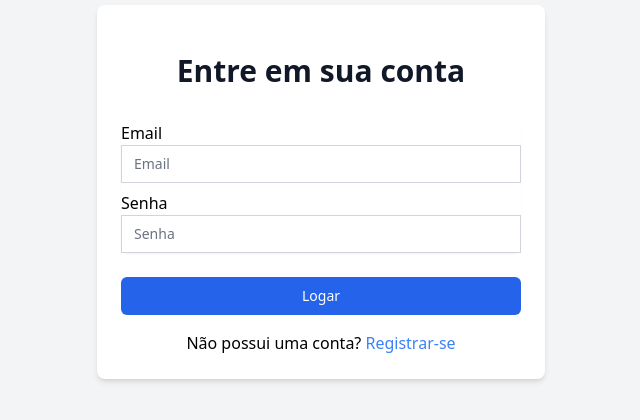
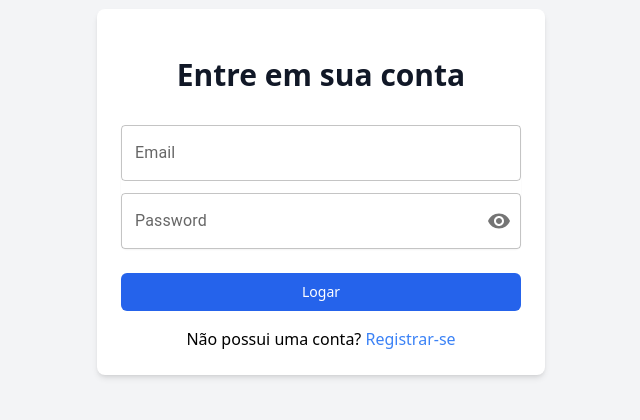
Before and after one commit to gabrielkrapp/flex-diet-ai, a Next.js app: page /login in a window 1280 px wide. Shown: the part 208-628 px from the top of the page, without its empty margins (319-959 px from the left). Built offline with nearby package versions, Linux system fonts and the light colour scheme.

Commit message:
modifying the login form to use the email and password input of the MUI

```diff
--- /dev/null
+++ b/src/components/UI/Atoms/EmailField.tsx
@@ -0,0 +1,20 @@
+import React, { ChangeEvent } from 'react';
+import TextField from '@mui/material/TextField';
+
+interface EmailFieldProps {
+  value: string;
+  onChange: (event: ChangeEvent<HTMLInputElement>) => void;
+}
+
+export const EmailField: React.FC<EmailFieldProps> = ({ value, onChange }) => {
+  return (
+    <TextField
+      label="Email"
+      name="email"
+      type="email"
+      fullWidth
+      value={value}
+      onChange={onChange}
+    />
+  );
+};
--- /dev/null
+++ b/src/components/UI/Atoms/PasswordField.tsx
@@ -0,0 +1,41 @@
+import React, { ChangeEvent, useState } from 'react';
+import { FormControl, InputLabel, OutlinedInput, InputAdornment, IconButton } from '@mui/material';
+import { Visibility, VisibilityOff } from '@mui/icons-material';
+
+interface PasswordFieldProps {
+  value: string;
+  onChange: (event: ChangeEvent<HTMLInputElement>) => void;
+}
+
+export const PasswordField: React.FC<PasswordFieldProps> = ({ value, onChange }) => {
+  const [showPassword, setShowPassword] = useState(false);
+
+  const handleClickShowPassword = () => setShowPassword((show) => !show);
+  const handleMouseDownPassword = (event: React.MouseEvent<HTMLButtonElement>) => event.preventDefault();
+
+  return (
+    <FormControl variant="outlined" fullWidth>
+      <InputLabel htmlFor="outlined-adornment-password">Password</InputLabel>
+      <OutlinedInput
+        id="outlined-adornment-password"
+        type={showPassword ? 'text' : 'password'}
+        value={value}
+        onChange={onChange}
+        name="password"
+        endAdornment={
+          <InputAdornment position="end">
+            <IconButton
+              aria-label="toggle password visibility"
+              onClick={handleClickShowPassword}
+              onMouseDown={handleMouseDownPassword}
+              edge="end"
+            >
+              {showPassword ? <VisibilityOff /> : <Visibility />}
+            </IconButton>
+          </InputAdornment>
+        }
+        label="Password"
+      />
+    </FormControl>
+  );
+};
--- a/src/components/UI/Molecules/AuthFormFields.tsx
+++ b/src/components/UI/Molecules/AuthFormFields.tsx
@@ -1,26 +1,13 @@
-import { InputField } from "../Atoms/InputField";
+import { EmailField } from "../Atoms/EmailField";
+import { PasswordField } from "../Atoms/PasswordField";
 
 export const AuthFormFields: React.FC<AuthFormFieldsProps> = ({ formData, handleInputChange }) => {
   return (
     <>
-      <InputField
-        label="Email"
-        name="email"
-        type="email"
-        required
-        placeholder="Email"
-        value={formData.email}
-        onChange={handleInputChange}
-      />
-      <InputField
-        label="Senha"
-        name="password"
-        type="password"
-        required
-        placeholder="Senha"
-        value={formData.password}
-        onChange={handleInputChange}
-      />
+      <EmailField value={formData.email} onChange={handleInputChange} />
+      <div className="mt-3">
+        <PasswordField value={formData.password} onChange={handleInputChange} />
+      </div>
     </>
   );
 };
--- a/src/components/UI/Molecules/PersonalInfoForm.tsx
+++ b/src/components/UI/Molecules/PersonalInfoForm.tsx
@@ -1,7 +1,8 @@
 import React, { ChangeEvent } from 'react';
 import TextField from '@mui/material/TextField';
-import { FormControl, Grid, IconButton, InputAdornment, InputLabel, OutlinedInput } from '@mui/material';
-import { VisibilityOff, Visibility } from '@mui/icons-material';
+import { Grid, InputAdornment } from '@mui/material';
+import { PasswordField } from '../Atoms/PasswordField';
+import { EmailField } from '../Atoms/EmailField';
 
 interface FormData {
   firstName: string;
@@ -22,11 +23,6 @@ export const PersonalInfoForm: React.FC<PersonalInfoFormProps> = ({ formData, se
   const handleChange = (event: ChangeEvent<HTMLInputElement>) => {
     setFormData({ ...formData, [event.target.name]: event.target.value });
   };
-
-  const [showPassword, setShowPassword] = React.useState(false);
-
-  const handleClickShowPassword = () => setShowPassword((show) => !show);
-  const handleMouseDownPassword = (event: React.MouseEvent<HTMLButtonElement>) => event.preventDefault();
 
   return (
     <div>
@@ -73,36 +69,10 @@ export const PersonalInfoForm: React.FC<PersonalInfoFormProps> = ({ formData, se
           />
         </Grid>
         <Grid item xs={6}>
-          <TextField
-            label="Email"
-            name="email"
-            type="email"
-            fullWidth
-            value={formData.email}
-            onChange={handleChange}
-          />
+          <EmailField value={formData.email} onChange={handleChange} />
         </Grid>
         <Grid item xs={6}>
-          <FormControl variant="outlined" fullWidth>
-            <InputLabel htmlFor="outlined-adornment-password">Password</InputLabel>
-            <OutlinedInput
-              id="outlined-adornment-password"
-              type={showPassword ? 'text' : 'password'}
-              endAdornment={
-                <InputAdornment position="end">
-                  <IconButton
-                    aria-label="toggle password visibility"
-                    onClick={handleClickShowPassword}
-                    onMouseDown={handleMouseDownPassword}
-                    edge="end"
-                  >
-                    {showPassword ? <VisibilityOff /> : <Visibility />}
-                  </IconButton>
-                </InputAdornment>
-              }
-              label="Password"
-            />
-          </FormControl>
+          <PasswordField value={formData.password} onChange={handleChange} />
         </Grid>
       </Grid>
     </div>
--- a/src/pages/register/index.tsx
+++ b/src/pages/register/index.tsx
@@ -31,7 +31,7 @@ export default function MultiStepForm() {
 
   return (
     <div className="flex justify-center items-center min-h-screen bg-gray-100">
-      <div className="p-6 rounded-lg shadow-2xl bg-white max-w-2xl w-full"> {/* Ajuste na classe de sombra */}
+      <div className="p-6 rounded-lg shadow-2xl bg-white max-w-2xl w-full">
         <HorizontalLinearStepper
         activeStep={activeStep}
         handleNext={handleNext}
```
